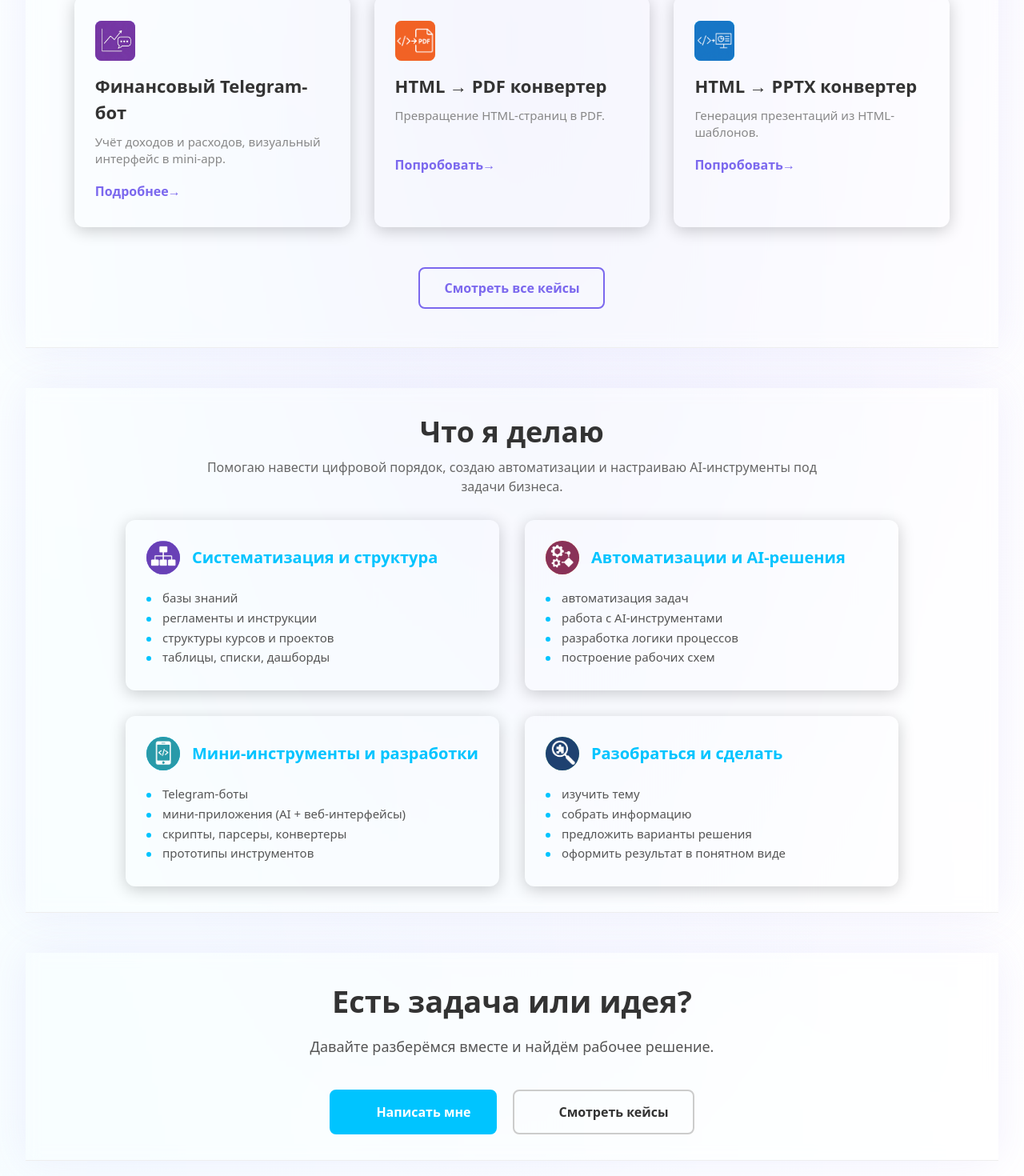
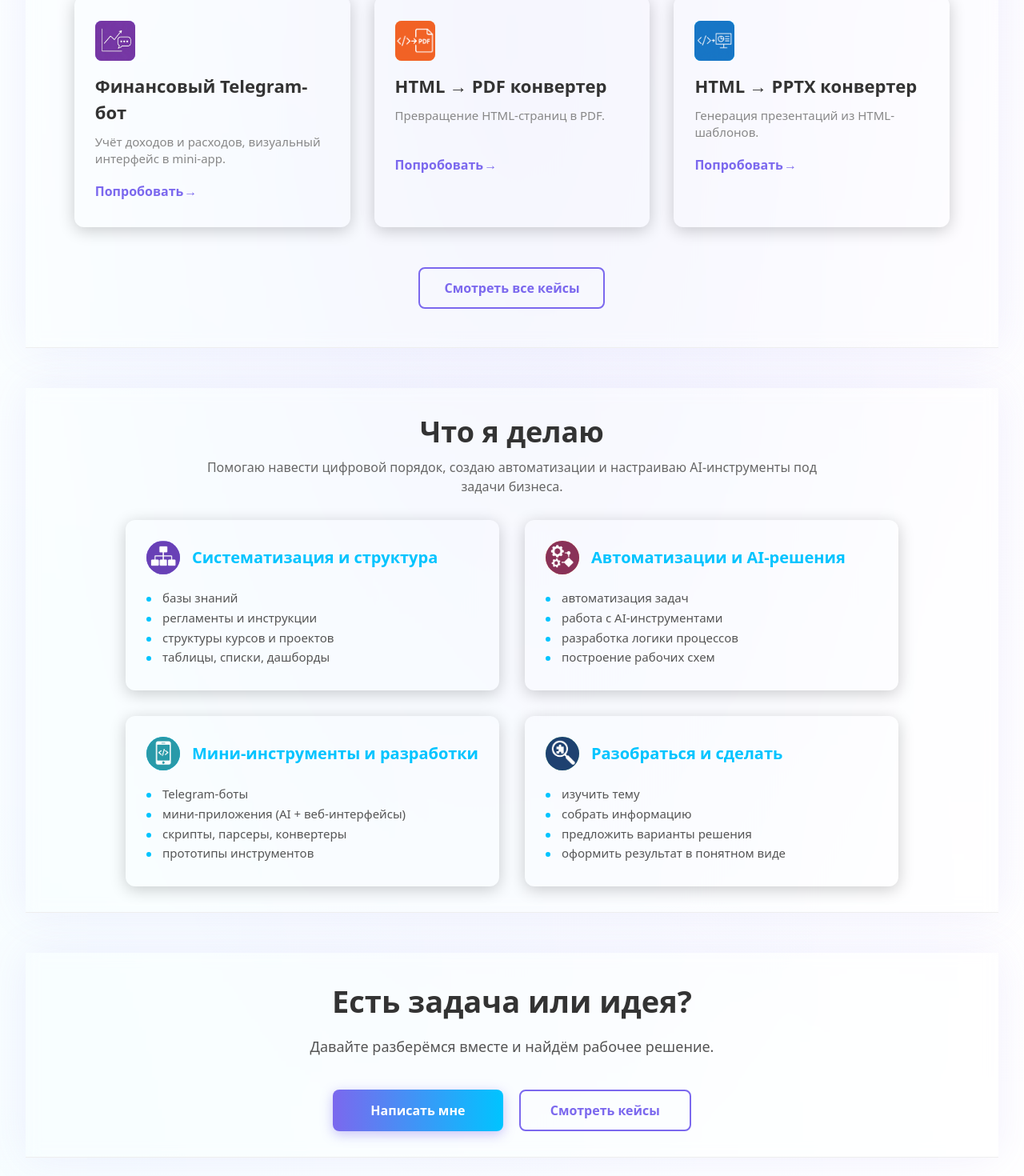
Before and after one commit to knitlx/personal-website, a Next.js app: page / in a window 1280 px wide. Shown: the part 1472-2942 px from the top of the page at 80% size. Built offline with nearby package versions, Linux system fonts and the light colour scheme; a web font is replaced by a local one.

Commit message:
new buttons

```diff
--- a/app/globals.css
+++ b/app/globals.css
@@ -104,9 +104,9 @@
 
 /* Custom CSS for Portfolio Item Link arrow */
 .portfolio-item-link::after {
-    content: "→"; /* Arrow character */
+    content: "\00A0→"; /* Non-breaking space + Arrow character */
     position: absolute;
-    right: 0;
+    right: -2px; /* Adjusted to create space */
     top: 50%;
     transform: translateY(-50%);
     transition: transform 0.2s ease;
--- a/app/page.tsx
+++ b/app/page.tsx
@@ -74,19 +74,19 @@ export default function HomePage() {
                         <img src="/icons/icon-telegram-bot.png" alt="Telegram Bot Icon" className="portfolio-icon w-[50px] h-[50px] rounded-lg flex items-center justify-center mb-[15px] text-[28px]" />
                         <h3 className="text-[22px] font-semibold text-[#333333] mb-[10px]">Финансовый Telegram-бот</h3>
                         <p className="text-[15px] text-[#888] leading-snug mb-[15px] min-h-[45px]">Учёт доходов и расходов, визуальный интерфейс в mini-app.</p>
-                        <Link href="/lab" className="portfolio-item-link pointer-events-auto inline-block text-[#7B68EE] font-semibold no-underline border-b-2 border-transparent transition-all duration-200 ease-in-out relative pr-[15px] hover:text-[#00C4FF] hover:border-[#00C4FF]">Подробнее</Link>
+                        <Link href="/lab" className="portfolio-item-link pointer-events-auto inline-block text-[#7B68EE] font-semibold no-underline border-b-2 border-transparent transition-all duration-200 ease-in-out relative pr-[15px] hover:text-[#00C4FF] hover:border-[#00C4FF]">Попробовать </Link>
                     </div>
                     <div className="portfolio-item pointer-events-none bg-[#f7f9fc] rounded-xl px-[25px] py-[30px] text-left transition-all duration-300 ease-in-out">
                         <img src="/icons/icon-pdf.png" alt="PDF Converter Icon" className="portfolio-icon w-[50px] h-[50px] rounded-lg flex items-center justify-center mb-[15px] text-[28px]" />
                         <h3 className="text-[22px] font-semibold text-[#333333] mb-[10px]">HTML → PDF конвертер</h3>
                         <p className="text-[15px] text-[#888] leading-snug mb-[15px] min-h-[45px]">Превращение HTML-страниц в PDF.</p>
-                        <Link href="/lab/converters" className="portfolio-item-link pointer-events-auto inline-block text-[#7B68EE] font-semibold no-underline border-b-2 border-transparent transition-all duration-200 ease-in-out relative pr-[15px] hover:text-[#00C4FF] hover:border-[#00C4FF]">Попробовать</Link>
+                        <Link href="/lab/converters" className="portfolio-item-link pointer-events-auto inline-block text-[#7B68EE] font-semibold no-underline border-b-2 border-transparent transition-all duration-200 ease-in-out relative pr-[15px] hover:text-[#00C4FF] hover:border-[#00C4FF]">Попробовать </Link>
                     </div>
                     <div className="portfolio-item pointer-events-none bg-[#f7f9fc] rounded-xl px-[25px] py-[30px] text-left transition-all duration-300 ease-in-out">
                         <img src="/icons/icon-pptx.png" alt="PPTX Converter Icon" className="portfolio-icon w-[50px] h-[50px] rounded-lg flex items-center justify-center mb-[15px] text-[28px]" />
                         <h3 className="text-[22px] font-semibold text-[#333333] mb-[10px]">HTML → PPTX конвертер</h3>
                         <p className="text-[15px] text-[#888] leading-snug mb-[15px] min-h-[45px]">Генерация презентаций из HTML-шаблонов.</p>
-                        <Link href="/lab/converters" className="portfolio-item-link pointer-events-auto inline-block text-[#7B68EE] font-semibold no-underline border-b-2 border-transparent transition-all duration-200 ease-in-out relative pr-[15px] hover:text-[#00C4FF] hover:border-[#00C4FF]">Попробовать</Link>
+                        <Link href="/lab/converters" className="portfolio-item-link pointer-events-auto inline-block text-[#7B68EE] font-semibold no-underline border-b-2 border-transparent transition-all duration-200 ease-in-out relative pr-[15px] hover:text-[#00C4FF] hover:border-[#00C4FF]">Попробовать </Link>
                     </div>
                 </div>
                 <div className="mt-[50px]">
@@ -162,13 +162,11 @@ export default function HomePage() {
             <div className="container">
                 <h2 className="font-unbounded text-[38px] font-bold text-[#333333] mb-[15px]">Есть задача или идея?</h2>
                 <p className="text-[18px] text-[#555] max-w-[650px] mx-auto mb-10 leading-normal">Давайте разберёмся вместе и найдём рабочее решение.</p>
-                <div className="flex justify-center gap-5 max-sm:flex-col max-sm:gap-[15px]">
-                    <Link href="/contact" className="flex items-center justify-center py-[14px] px-[30px] rounded-lg text-base font-semibold no-underline transition-all duration-300 ease-in-out cursor-pointer max-sm:w-full bg-[#00C4FF] text-white border-2 border-[#00C4FF] hover:bg-[#00B3E8] hover:shadow-[0_4px_15px_rgba(0,196,255,0.4)]">
-                        <span className="w-[18px] h-[18px] mr-2"></span> {/* Placeholder for icon */}
+                <div className="flex justify-center gap-5 max-sm:flex-col max-sm:gap-[15px] max-w-md mx-auto">
+                    <Link href="/contact" className="w-full flex items-center justify-center no-underline font-semibold py-3 px-[30px] rounded-lg transition-all duration-300 ease-in-out text-center bg-[linear-gradient(90deg,var(--primary-color)_0%,var(--accent-color)_100%)] text-white shadow-[0_4px_15px_rgba(123,104,238,0.4)] hover:-translate-y-0.5 hover:shadow-[0_6px_20px_rgba(123,104,238,0.6)]">
                         Написать мне
                     </Link>
-                    <Link href="/lab" className="flex items-center justify-center py-[14px] px-[30px] rounded-lg text-base font-semibold no-underline transition-all duration-300 ease-in-out cursor-pointer max-sm:w-full bg-transparent text-[#333333] border-2 border-[#ccc] hover:text-[#7B68EE] hover:border-[#7B68EE] hover:bg-white">
-                        <span className="w-[18px] h-[18px] mr-2"></span> {/* Placeholder for icon */}
+                    <Link href="/lab" className="w-full button-cta-all-cases bg-transparent text-[#7B68EE] border-2 border-[#7B68EE] font-semibold py-3 px-[30px] rounded-lg no-underline transition-all duration-300 ease-in-out inline-block hover:bg-[#7B68EE] hover:text-white hover:border-[#7B68EE]">
                         Смотреть кейсы
                     </Link>
                 </div>
```
